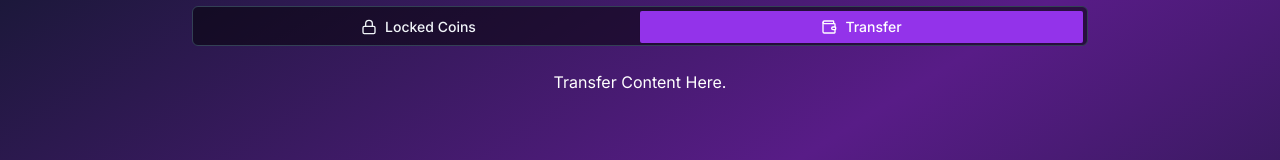
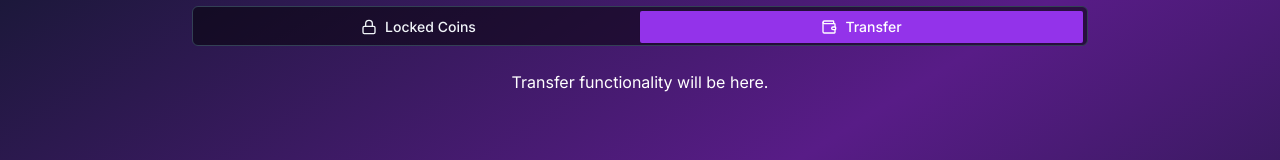
Before and after one commit to star107061india/Flashernetlify, a Next.js app: page / in a window 1280 px wide. Both pictures are taken after a click on the button "Transfer". Shown: the part 142-302 px from the top of the page. Built offline with nearby package versions, Linux system fonts and the light colour scheme.

Commit message:
Update WithdrawalTabs.js

```diff
--- a/components/WithdrawalTabs.js
+++ b/components/WithdrawalTabs.js
@@ -1,25 +1,36 @@
-'use client'; // यह लाइन बहुत ज़रूरी है ताकि बटन क्लिक काम करे
+'use client'; // <-- यह लाइन ही सबसे ज़रूरी है, जो पहले छूट गई थी
 
 import React, { useState } from 'react';
 
+// Icons को कंपोनेंट के तौर पर बना लें
 const LockIcon = () => <svg xmlns="http://www.w3.org/2000/svg" width="24" height="24" viewBox="0 0 24 24" fill="none" stroke="currentColor" strokeWidth="2" strokeLinecap="round" strokeLinejoin="round" className="lucide lucide-lock h-4 w-4"><rect width="18" height="11" x="3" y="11" rx="2" ry="2"></rect><path d="M7 11V7a5 5 0 0 1 10 0v4"></path></svg>;
 const WalletIcon = () => <svg xmlns="http://www.w3.org/2000/svg" width="24" height="24" viewBox="0 0 24 24" fill="none" stroke="currentColor" strokeWidth="2" strokeLinecap="round" strokeLinejoin="round" className="lucide lucide-wallet h-4 w-4"><path d="M19 7V4a1 1 0 0 0-1-1H5a2 2 0 0 0 0 4h15a1 1 0 0 1 1 1v4h-3a2 2 0 0 0 0 4h3a1 1 0 0 0 1-1v-2a1 1 0 0 0-1-1"></path><path d="M3 5v14a2 2 0 0 0 2 2h15a1 1 0 0 0 1-1v-4"></path></svg>;
 const EyeIcon = () => <svg xmlns="http://www.w3.org/2000/svg" width="24" height="24" viewBox="0 0 24 24" fill="none" stroke="currentColor" strokeWidth="2" strokeLinecap="round" strokeLinejoin="round" className="lucide lucide-eye h-4 w-4"><path d="M2.062 12.348a1 1 0 0 1 0-.696 10.75 10.75 0 0 1 19.876 0 1 1 0 0 1 0 .696 10.75 10.75 0 0 1-19.876 0"></path><circle cx="12" cy="12" r="3"></circle></svg>;
 
 const WithdrawalTabs = () => {
-  const [activeTab, setActiveTab] = useState('locked');
+  const [activeTab, setActiveTab] = useState('locked'); // यह लाइन client-side है
 
   return (
     <div className="w-full">
+      {/* Tab Buttons */}
       <div role="tablist" className="h-10 items-center justify-center rounded-md p-1 text-muted-foreground grid w-full grid-cols-2 bg-black/50 border border-slate-700">
-        <button onClick={() => setActiveTab('locked')} data-state={activeTab === 'locked' ? 'active' : 'inactive'} className="justify-center whitespace-nowrap rounded-sm px-3 py-1.5 text-sm font-medium transition-all flex items-center text-slate-100 gap-2 data-[state=active]:bg-purple-600 data-[state=active]:text-white data-[state=active]:shadow-sm">
+        <button
+          onClick={() => setActiveTab('locked')} // यह क्लिक client-side है
+          data-state={activeTab === 'locked' ? 'active' : 'inactive'}
+          className="justify-center whitespace-nowrap rounded-sm px-3 py-1.5 text-sm font-medium ring-offset-background transition-all flex items-center text-slate-100 gap-2 data-[state=active]:bg-purple-600 data-[state=active]:text-white data-[state=active]:shadow-sm"
+        >
           <LockIcon /> Locked Coins
         </button>
-        <button onClick={() => setActiveTab('transfer')} data-state={activeTab === 'transfer' ? 'active' : 'inactive'} className="justify-center whitespace-nowrap rounded-sm px-3 py-1.5 text-sm font-medium transition-all flex text-slate-100 items-center gap-2 data-[state=active]:bg-purple-600 data-[state=active]:text-white data-[state=active]:shadow-sm">
+        <button
+          onClick={() => setActiveTab('transfer')} // यह क्लिक client-side है
+          data-state={activeTab === 'transfer' ? 'active' : 'inactive'}
+          className="justify-center whitespace-nowrap rounded-sm px-3 py-1.5 text-sm font-medium ring-offset-background transition-all flex text-slate-100 items-center gap-2 data-[state=active]:bg-purple-600 data-[state=active]:text-white data-[state=active]:shadow-sm"
+        >
           <WalletIcon /> Transfer
         </button>
       </div>
 
+      {/* Tab Content */}
       <div className="mt-6">
         {activeTab === 'locked' && (
           <div className="rounded-lg border text-card-foreground shadow-sm bg-black/50 border-slate-700 backdrop-blur">
@@ -45,7 +56,8 @@ const WithdrawalTabs = () => {
         )}
         {activeTab === 'transfer' && (
           <div>
-            <p className="text-white text-center">Transfer Content Here.</p>
+            {/* यहाँ Transfer वाला कंटेंट आएगा */}
+            <p className="text-white text-center">Transfer functionality will be here.</p>
           </div>
         )}
       </div>
```
